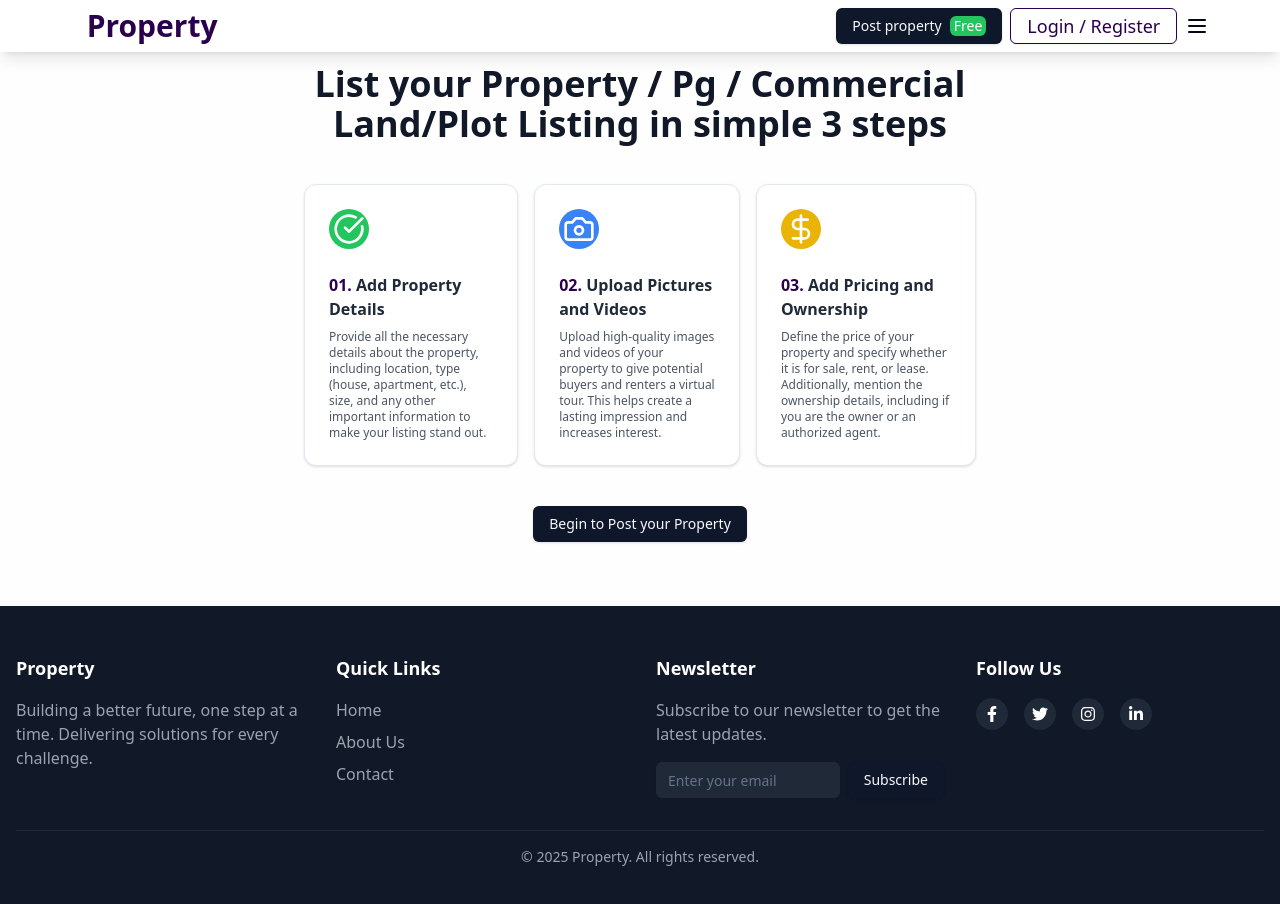
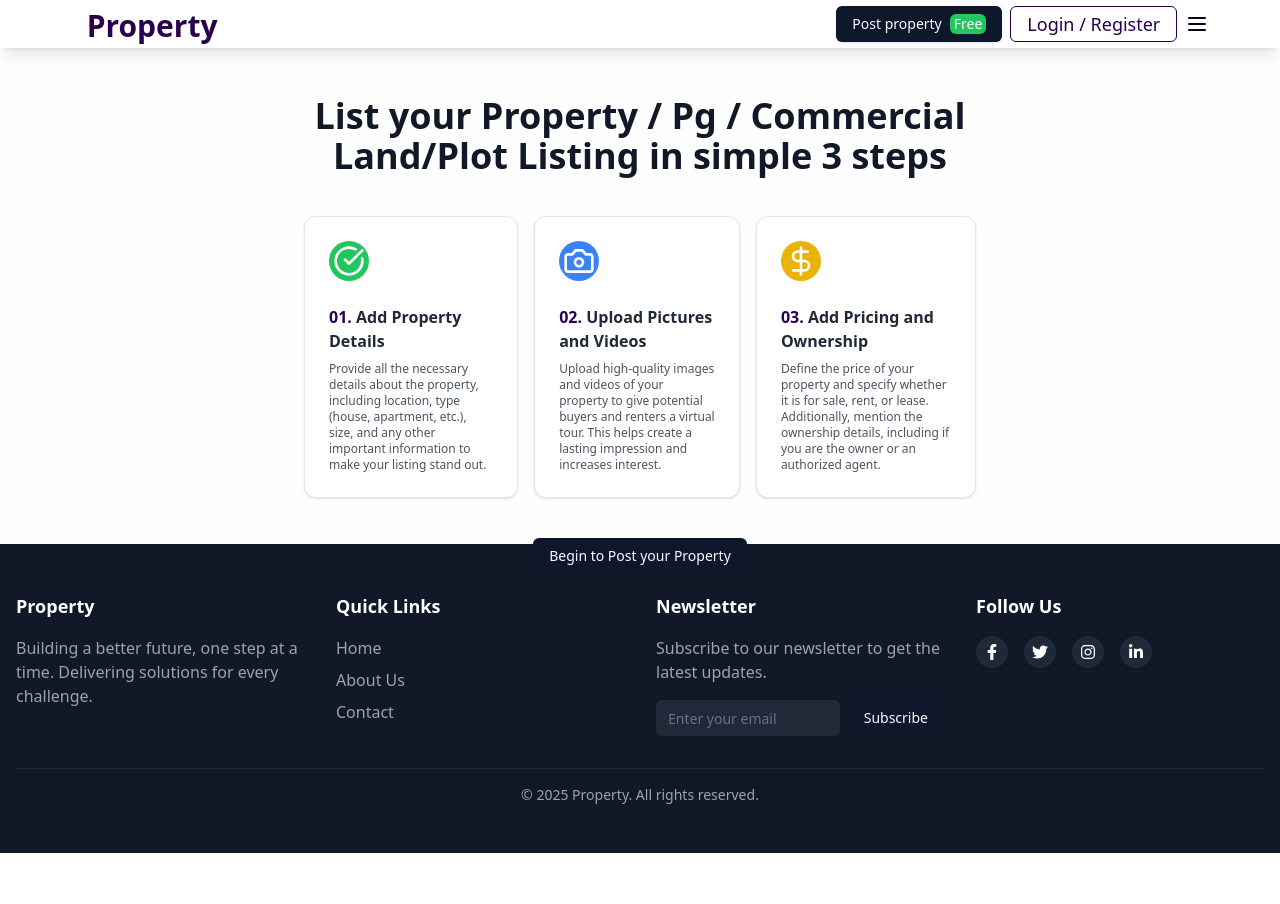
Before and after one commit to YashSharma10/Property-Yatra, a React (Vite) app in the folder client/: page /add in a window 1280 px wide. Shown: the top 904 px of the page. After the commit the page ends 853 px from the top, so only its background shows below. Built offline with nearby package versions, Linux system fonts and the light colour scheme.

Commit message:
error some height

```diff
--- a/client/src/App.jsx
+++ b/client/src/App.jsx
@@ -14,7 +14,7 @@ import AboutPage from "./pages/AboutUsPage";
 
 const App = () => {
   return (
-    <div className="bg-muted/10">
+    <div className="bg-muted/10 relative">
       <Navbar />
       <Routes>
         <Route path="/" element={<LandingPage />} />
--- a/client/src/components/ui/common/Navbar.jsx
+++ b/client/src/components/ui/common/Navbar.jsx
@@ -19,7 +19,7 @@ const Navbar = () => {
   const { user } = useSelector((store) => store.auth);
   const navigate = useNavigate();
   return (
-    <header className="w-full shadow-lg py-2 px-8 flex justify-around bg-white fixed z-20 top-0">
+    <header className="w-full shadow-lg py-2 px-8 flex justify-around bg-white fixed z-20 top-0 h-[6vh]">
       <Button
         variant="ghost"
         onClick={() => navigate("/")}
--- a/client/src/pages/AddProperty.jsx
+++ b/client/src/pages/AddProperty.jsx
@@ -4,7 +4,7 @@ import Roadmap from './AddPropertyPage/Roadmap'
 
 const AddProperty = () => {
   return (
-    <div className='max-w-5xl mx-auto'>
+    <div className='max-w-5xl mx-auto ' >
       <Roadmap/>
       <PropertyForm/>
       {/* <PgSection/> */}
--- a/client/src/pages/AddPropertyPage/PropertyForm.jsx
+++ b/client/src/pages/AddPropertyPage/PropertyForm.jsx
@@ -76,7 +76,7 @@ const PropertyForm = () => {
 
   const { roadmapVisible } = useSelector((store) => store.globalEvent);
   return (
-    <section className={`${roadmapVisible?"hidden":"mt-14 mx-auto"}`}>
+    <section className={`${roadmapVisible?"hidden":"mt-14 mx-auto max-w-md py-5 h-full"}`}>
       <Tabs value={activeTab}>
         <TabsList className="mb-6 w-full mx-auto">
           <TabsTrigger value="tab1" onClick={() => setActiveTab("tab1")}>
--- a/client/src/pages/AddPropertyPage/Roadmap.jsx
+++ b/client/src/pages/AddPropertyPage/Roadmap.jsx
@@ -57,9 +57,10 @@ const Roadmap = () => {
   // useEffect(() => {}, [isVisible]);
   return (
     <section
-      className={`py-16 transition-opacity duration-200${
-        roadmapVisible ? "opacity-100" : "opacity-0 hidden"
+      className={`py-24  ${
+        roadmapVisible ? "" : " hidden"
       }`}
+      style={{height: "calc(100vh - 32vh"}}
     >
       <div className="container mx-auto text-center max-w-2xl">
         <h2 className="text-xl sm:text-4xl font-semibold mb-10 text-gray-900 ">
--- a/client/src/pages/LandingPage/PostPropertySection.jsx
+++ b/client/src/pages/LandingPage/PostPropertySection.jsx
@@ -34,7 +34,7 @@ const PostPropertySection = () => {
             </div>
           </div>
         </div>
-        <Button className="my-5" onClick={() => navigate("/add-property")}>Post your property for Free</Button>
+        <Button className="my-5" onClick={() => navigate("/add")}>Post your property for Free</Button>
       </div>
       <div>
         <img src={helping} alt="helping" className="max-w-md"/>
```
